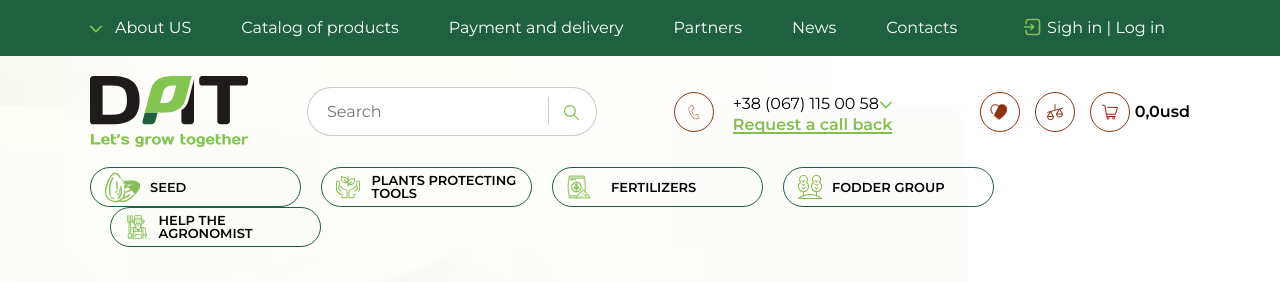
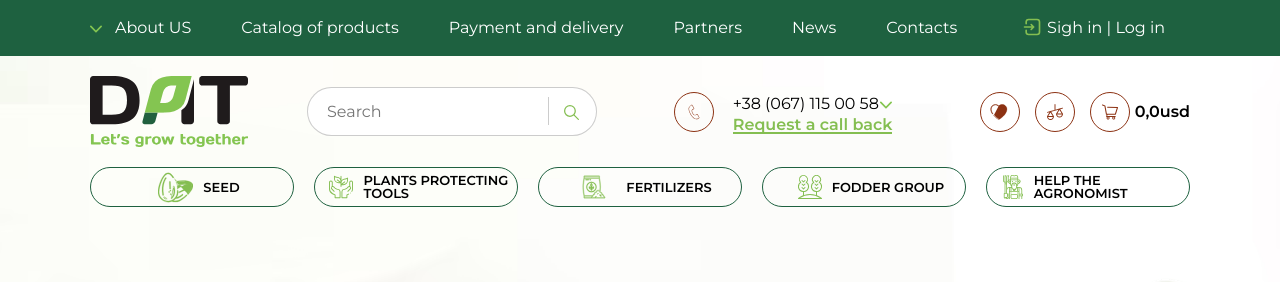
Before and after one commit to RocketJuls/DAT, a website: page app/index.html in a window 1280 px wide. Shown: the top 282 px of the page. Drawn offline with Linux system fonts and the light colour scheme; a web font is replaced by a local one.

Commit message:
addstyles

```diff
--- a/app/scss/style.scss
+++ b/app/scss/style.scss
@@ -232,10 +232,10 @@
     padding-left: 9px;
     display: flex;
     align-items: center;
-
+justify-content: center;
     border-radius: 20px;
     border: 1px solid #1E6140;
-    width: 211px;
+    width: 204px;
     height: 40px;
     padding-top: 10px;
     padding-bottom: 10px;
```
Also changed, not shown: app/css/style.min.css.
